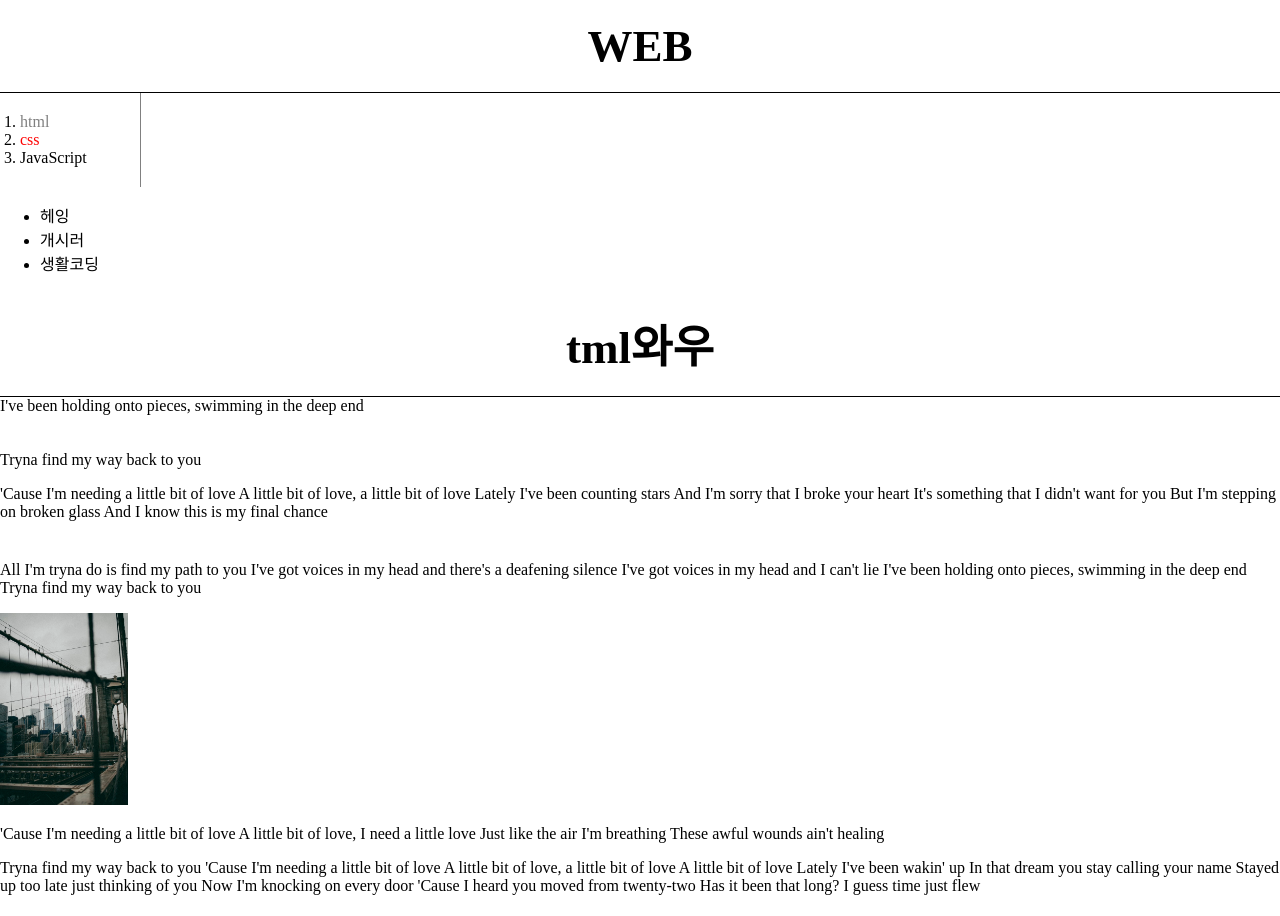
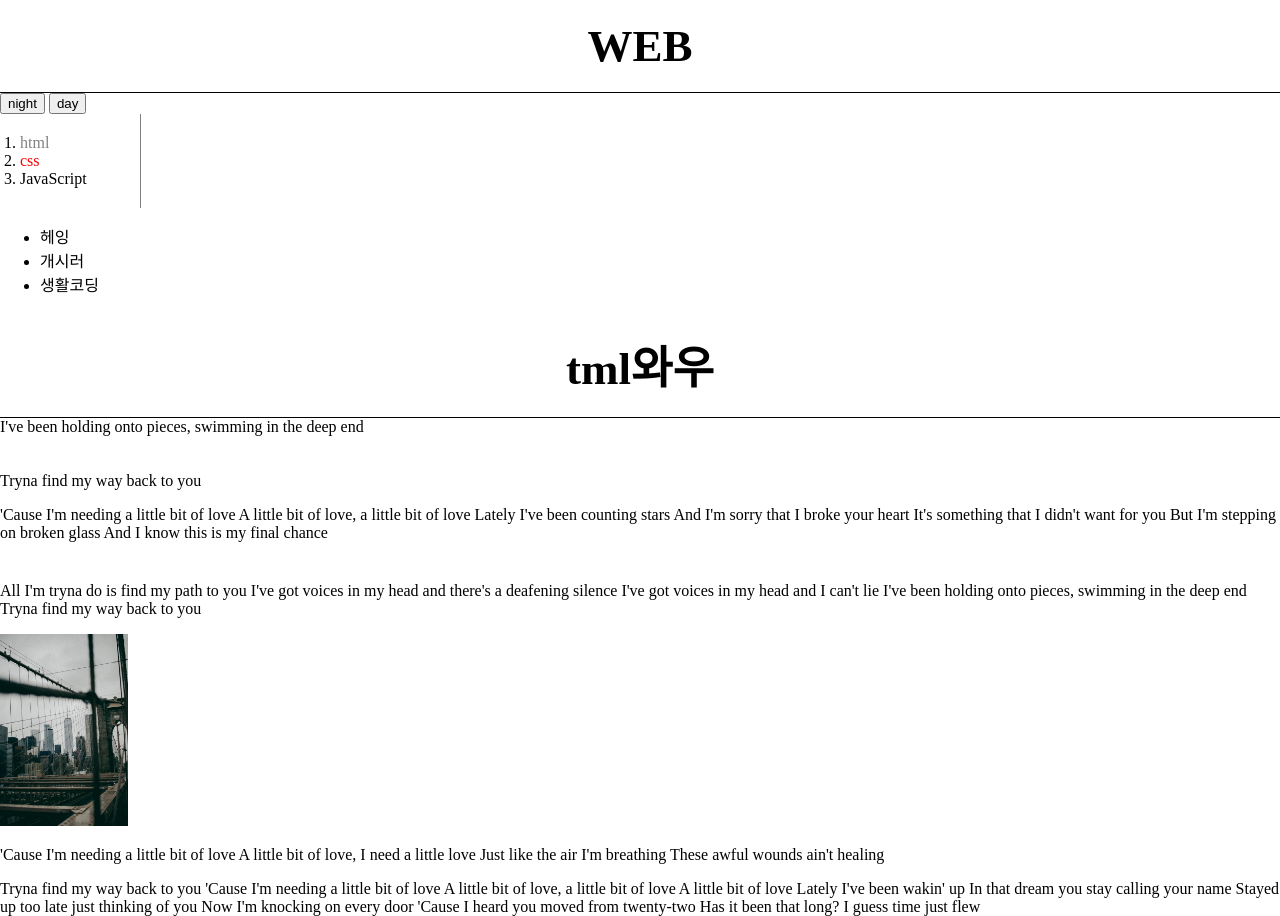
Before and after one commit to YUUN1/web1, a plain HTML site: page 1.html in a window 1280 px wide. Before the commit the page ends 895 px from the top, so only its background shows below. Drawn offline with Linux system fonts and the light colour scheme.

Commit message:
JavaScript Study - Select tag to be controlled

```diff
--- a/1.html
+++ b/1.html
@@ -37,7 +37,15 @@
 </head>
 
 <body>
-  <h1><a href="index.html">WEB</h1>
+  <h1><a href="index.html">WEB</a></h1>
+    <input type="button" value="night" onclick="
+    document.querySelector('body').style.backgroundColor = 'black';
+    document.querySelector('body').style.color = 'white';
+    ">
+    <input type="button" value="day" onclick="
+    document.querySelector('body').style.backgroundColor = 'white';
+    document.querySelector('body').style.color = 'black';
+    ">
   <ol>
     <li><a href="1.html" class="saw">html</li>
     <li><a href="2.html" class="saw" id="active">css</li>
```
Also changed, not shown: index.html (added, +9 -0 lines).
